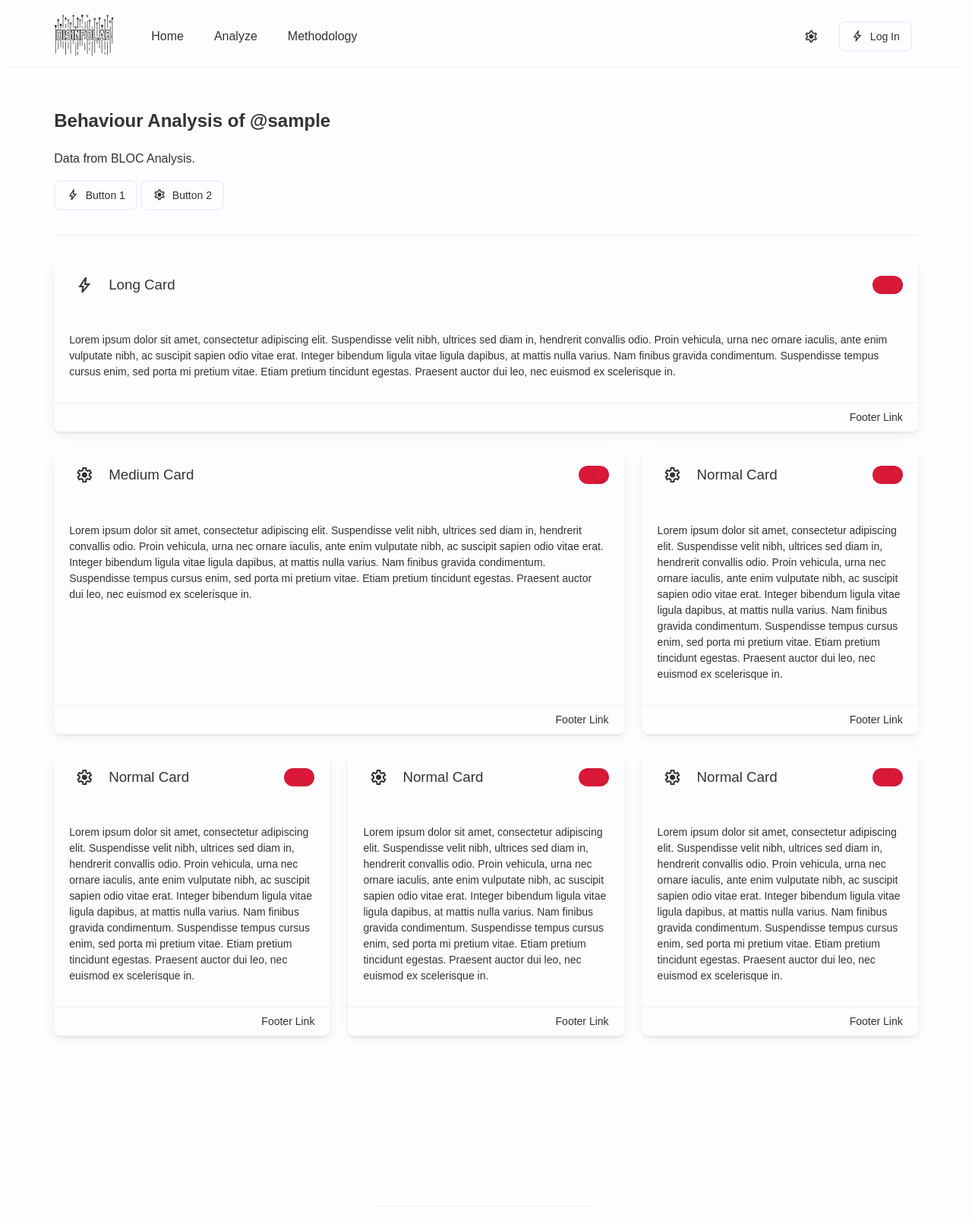
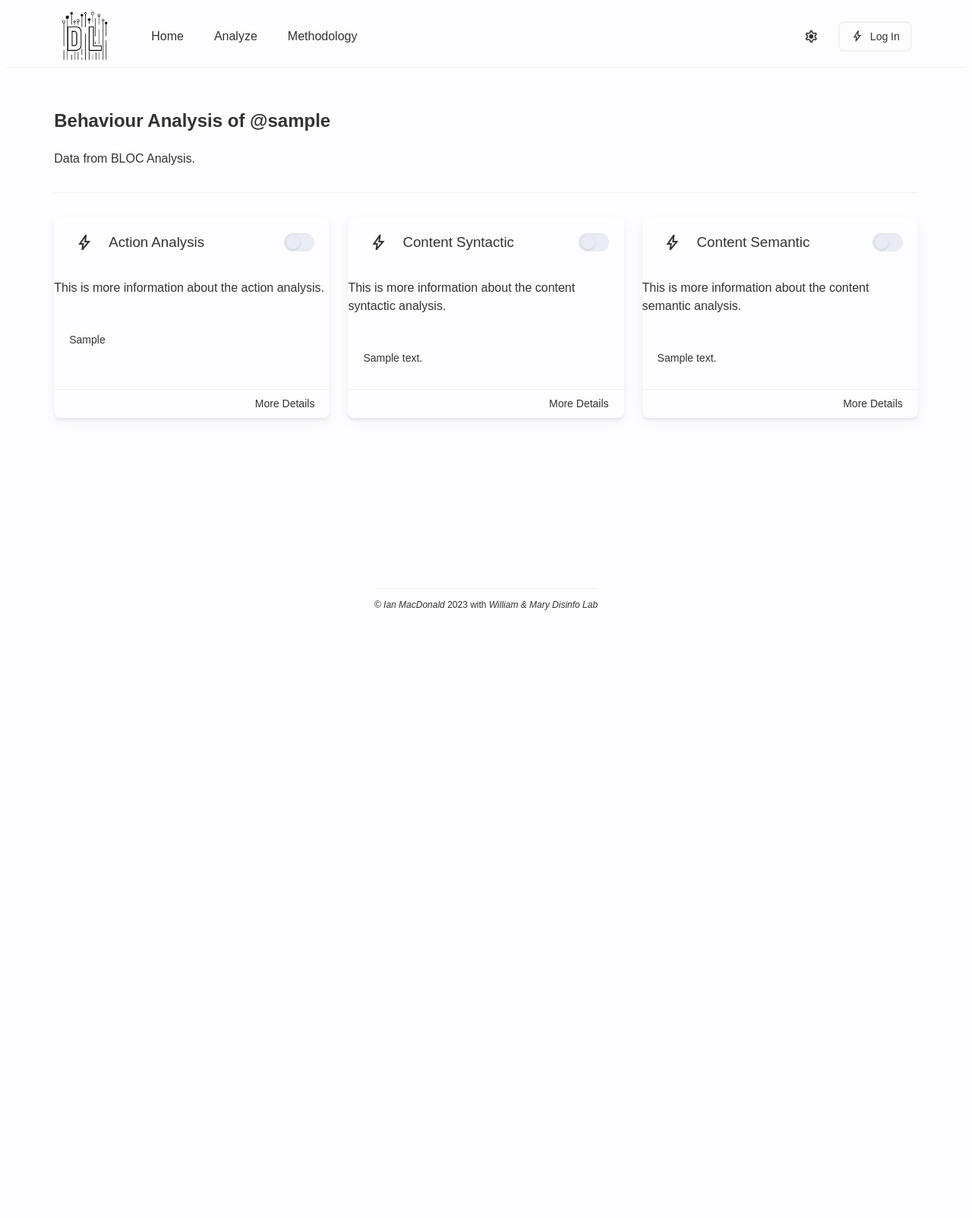
Before and after one commit to immacdonald/agwagram, a Django app: template blocdemo/templates/analysis_results.html in a window 1280 px wide. Shown: the top 1603 px of the page at 76% size. After the commit the page ends 803 px from the top, so only its background shows below. Run offline with Django 4.2, Linux system fonts and the light colour scheme; the template is opened without the code that fills it: most values are stand-ins (such as "Sample title", 1, 10 or a date in 2020); style sheets or scripts are compiled from the project's sources; some libraries are stand-ins or nearby versions.

Commit message:
Re-integrated BLOC content into the results page

```diff
--- a/blocdemo/templates/analysis_results.html
+++ b/blocdemo/templates/analysis_results.html
@@ -4,14 +4,7 @@
 Results | B3T
 {% endblock %}
 
-
 {% block content %}
-<!--<h1>BLOC Analysis of @<strong>{{username}}</strong></h1>
-<div class="content">
-    <p><b>Action:</b> {{bloc_action}}</p>
-    <p><b>Content Syntactic:</b> {{bloc_content_syntactic}}</p>
-    <p><b>Content Semantic:</b> {{bloc_content_semantic}}</p>
-</div>-->
 
 <div class="content-header">
     <div class="content-header-intro">
@@ -19,159 +12,117 @@ Results | B3T
         <p>Data from BLOC Analysis.</p>
     </div>
     <div class="content-header-actions">
-        <button>
+        <!--<button>
             <span class="icon material-symbols-outlined">bolt</span>
             <span>Button 1</span>
         </button>
         <button>
             <span class="icon material-symbols-outlined">settings</span>
             <span>Button 2</span>
-        </button>
+        </button>-->
     </div>
 </div>
 <div class="content">
     <div class="content-main">
         <div class="card-grid">
-            <article class="card full-wide">
+            <article class="card">
                 <div class="card-header">
                     <div>
                         <span class="icon material-symbols-outlined">bolt</span>
-                        <h3>Long Card</h3>
+                        <h3>Action Analysis</h3>
                     </div>
                     <label class="toggle">
-                        <input type="checkbox" checked>
+                        <input type="checkbox" onChange="cardToggle(this)">
                         <span></span>
                     </label>
                 </div>
+                <div class="card-toggle-body">
+                    <p>This is more information about the action analysis.</p>
+                </div>
                 <div class="card-body">
-                    <p>Lorem ipsum dolor sit amet, consectetur adipiscing elit.
-                        Suspendisse velit nibh, ultrices sed diam in, hendrerit convallis odio.
-                        Proin vehicula, urna nec ornare iaculis, ante enim vulputate nibh, ac suscipit sapien odio vitae erat.
-                        Integer bibendum ligula vitae ligula dapibus, at mattis nulla varius. Nam finibus gravida condimentum.
-                        Suspendisse tempus cursus enim, sed porta mi pretium vitae. Etiam pretium tincidunt egestas.
-                        Praesent auctor dui leo, nec euismod ex scelerisque in.</p>
+                    <p>{{bloc_action}}</p>
                 </div>
                 <div class="card-footer">
-                    <a href="#">Footer Link</a>
-                </div>
-            </article>
-            <article class="card wide">
-                <div class="card-header">
-                    <div>
-                        <span class="icon material-symbols-outlined">settings</span>
-                        <h3>Medium Card</h3>
-                    </div>
-                    <label class="toggle">
-                        <input type="checkbox" checked>
-                        <span></span>
-                    </label>
-                </div>
-                <div class="card-body">
-                    <p>Lorem ipsum dolor sit amet, consectetur adipiscing elit.
-                        Suspendisse velit nibh, ultrices sed diam in, hendrerit convallis odio.
-                        Proin vehicula, urna nec ornare iaculis, ante enim vulputate nibh, ac suscipit sapien odio vitae erat.
-                        Integer bibendum ligula vitae ligula dapibus, at mattis nulla varius. Nam finibus gravida condimentum.
-                        Suspendisse tempus cursus enim, sed porta mi pretium vitae. Etiam pretium tincidunt egestas.
-                        Praesent auctor dui leo, nec euismod ex scelerisque in.</p>
-                </div>
-                <div class="card-footer">
-                    <a href="#">Footer Link</a>
+                    <a href="methodology">More Details</a>
                 </div>
             </article>
             <article class="card">
                 <div class="card-header">
                     <div>
-                        <span class="icon material-symbols-outlined">settings</span>
-                        <h3>Normal Card</h3>
+                        <span class="icon material-symbols-outlined">bolt</span>
+                        <h3>Content Syntactic</h3>
                     </div>
                     <label class="toggle">
-                        <input type="checkbox" checked>
+                        <input type="checkbox" onChange="cardToggle(this)">
                         <span></span>
                     </label>
                 </div>
+                <div class="card-toggle-body">
+                    <p>This is more information about the content syntactic analysis.</p>
+                </div>
                 <div class="card-body">
-                    <p>Lorem ipsum dolor sit amet, consectetur adipiscing elit.
-                        Suspendisse velit nibh, ultrices sed diam in, hendrerit convallis odio.
-                        Proin vehicula, urna nec ornare iaculis, ante enim vulputate nibh, ac suscipit sapien odio vitae erat.
-                        Integer bibendum ligula vitae ligula dapibus, at mattis nulla varius. Nam finibus gravida condimentum.
-                        Suspendisse tempus cursus enim, sed porta mi pretium vitae. Etiam pretium tincidunt egestas.
-                        Praesent auctor dui leo, nec euismod ex scelerisque in.</p>
+                    <p>{{bloc_content_syntactic}}</p>
                 </div>
                 <div class="card-footer">
-                    <a href="#">Footer Link</a>
+                    <a href="methodology">More Details</a>
                 </div>
             </article>
             <article class="card">
                 <div class="card-header">
                     <div>
-                        <span class="icon material-symbols-outlined">settings</span>
-                        <h3>Normal Card</h3>
+                        <span class="icon material-symbols-outlined">bolt</span>
+                        <h3>Content Semantic</h3>
                     </div>
                     <label class="toggle">
-                        <input type="checkbox" checked>
+                        <input type="checkbox" onChange="cardToggle(this)">
                         <span></span>
                     </label>
                 </div>
+                <div class="card-toggle-body">
+                    <p>This is more information about the content semantic analysis.</p>
+                </div>
                 <div class="card-body">
-                    <p>Lorem ipsum dolor sit amet, consectetur adipiscing elit.
-                        Suspendisse velit nibh, ultrices sed diam in, hendrerit convallis odio.
-                        Proin vehicula, urna nec ornare iaculis, ante enim vulputate nibh, ac suscipit sapien odio vitae erat.
-                        Integer bibendum ligula vitae ligula dapibus, at mattis nulla varius. Nam finibus gravida condimentum.
-                        Suspendisse tempus cursus enim, sed porta mi pretium vitae. Etiam pretium tincidunt egestas.
-                        Praesent auctor dui leo, nec euismod ex scelerisque in.</p>
+                    <p>{{bloc_content_semantic}}</p>
                 </div>
                 <div class="card-footer">
-                    <a href="#">Footer Link</a>
-                </div>
-            </article>
-            <article class="card">
-                <div class="card-header">
-                    <div>
-                        <span class="icon material-symbols-outlined">settings</span>
-                        <h3>Normal Card</h3>
-                    </div>
-                    <label class="toggle">
-                        <input type="checkbox" checked>
-                        <span></span>
-                    </label>
-                </div>
-                <div class="card-body">
-                    <p>Lorem ipsum dolor sit amet, consectetur adipiscing elit.
-                        Suspendisse velit nibh, ultrices sed diam in, hendrerit convallis odio.
-                        Proin vehicula, urna nec ornare iaculis, ante enim vulputate nibh, ac suscipit sapien odio vitae erat.
-                        Integer bibendum ligula vitae ligula dapibus, at mattis nulla varius. Nam finibus gravida condimentum.
-                        Suspendisse tempus cursus enim, sed porta mi pretium vitae. Etiam pretium tincidunt egestas.
-                        Praesent auctor dui leo, nec euismod ex scelerisque in.</p>
-                </div>
-                <div class="card-footer">
-                    <a href="#">Footer Link</a>
-                </div>
-            </article>
-            <article class="card">
-                <div class="card-header">
-                    <div>
-                        <span class="icon material-symbols-outlined">settings</span>
-                        <h3>Normal Card</h3>
-                    </div>
-                    <label class="toggle">
-                        <input type="checkbox" checked>
-                        <span></span>
-                    </label>
-                </div>
-                <div class="card-body">
-                    <p>Lorem ipsum dolor sit amet, consectetur adipiscing elit.
-                        Suspendisse velit nibh, ultrices sed diam in, hendrerit convallis odio.
-                        Proin vehicula, urna nec ornare iaculis, ante enim vulputate nibh, ac suscipit sapien odio vitae erat.
-                        Integer bibendum ligula vitae ligula dapibus, at mattis nulla varius. Nam finibus gravida condimentum.
-                        Suspendisse tempus cursus enim, sed porta mi pretium vitae. Etiam pretium tincidunt egestas.
-                        Praesent auctor dui leo, nec euismod ex scelerisque in.</p>
-                </div>
-                <div class="card-footer">
-                    <a href="#">Footer Link</a>
+                    <a href="methodology">More Details</a>
                 </div>
             </article>
         </div>
     </div>
 </div>
 
+<script>
+function cardToggle(item) {
+    console.log(item.checked);
+    var cardDropdown = item.parentElement.parentElement.nextElementSibling;
+    console.log(cardDropdown);
+    if(item.checked) {
+        cardDropdown.classList.add("active");
+    } else {
+        cardDropdown.classList.remove("active");
+    }
+}
+
+function calculateCardOffsetHeights() {
+    const cardToggleBodies = document.querySelectorAll('.card-toggle-body');
+    for (const cardToggleBody of cardToggleBodies) {
+        var extendedHeight = 24;
+        for (let i = 0; i < cardToggleBody.children.length; i++) {
+            extendedHeight += cardToggleBody.children[i].offsetHeight;
+        }
+    cardToggleBody.style.setProperty('--extended-height', extendedHeight.toString() + "px");
+    }
+}
+
+window.addEventListener('load', () => {
+    calculateCardOffsetHeights();
+});
+
+window.addEventListener('resize', function() {
+    calculateCardOffsetHeights();
+});
+
+</script>
+
 {% endblock %}
--- a/blocdemo/templates/base.html
+++ b/blocdemo/templates/base.html
@@ -19,7 +19,7 @@
         <div class="header-logo">
             <a href="#">
                 <div>
-                    <img src="{% static 'disinfo.png' %}" />
+                    <img src="{% static 'disinfo-square.png' %}" />
                 </div>
             </a>
         </div>
```
Also changed, not shown: blocdemo/static/disinfo-square.png (added).
